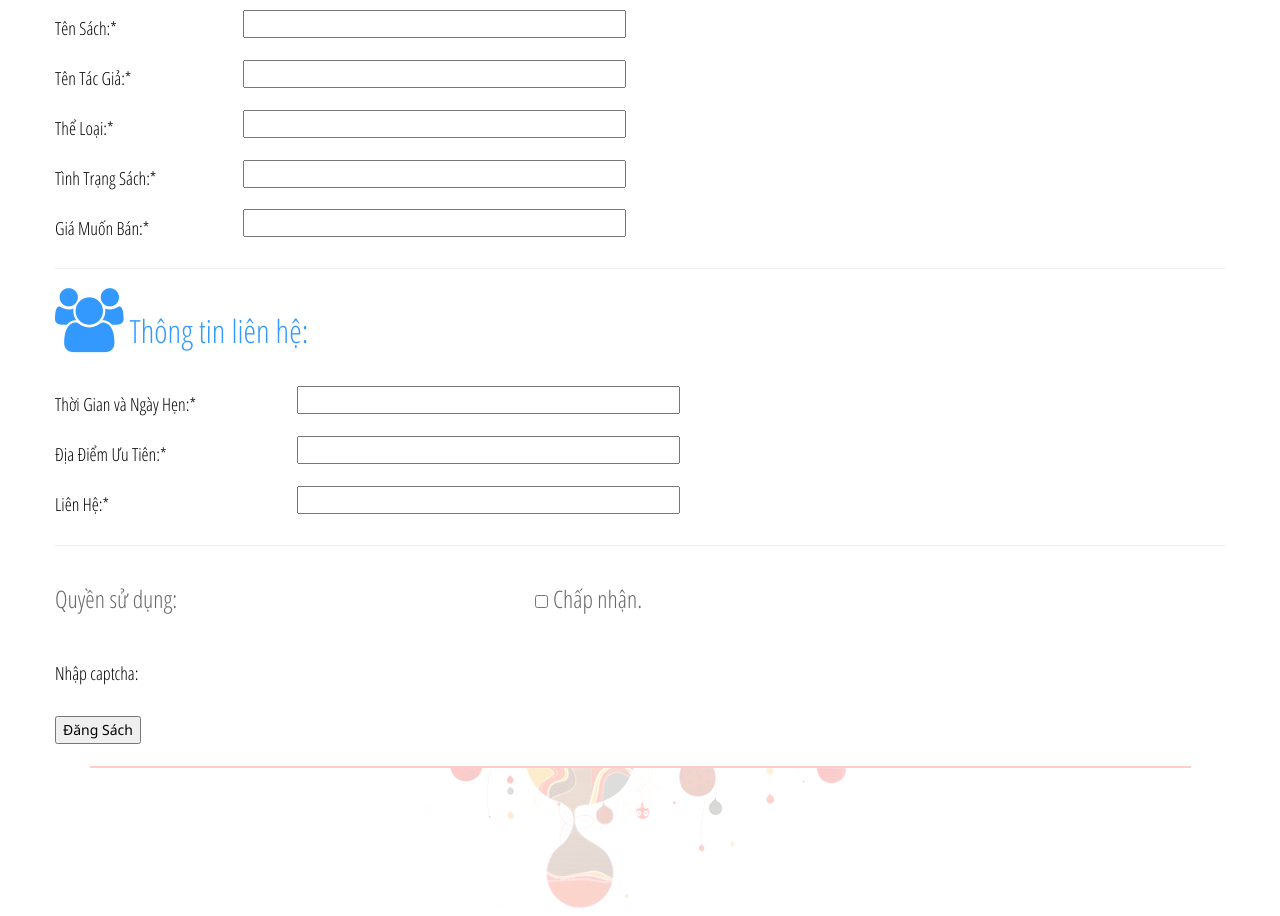
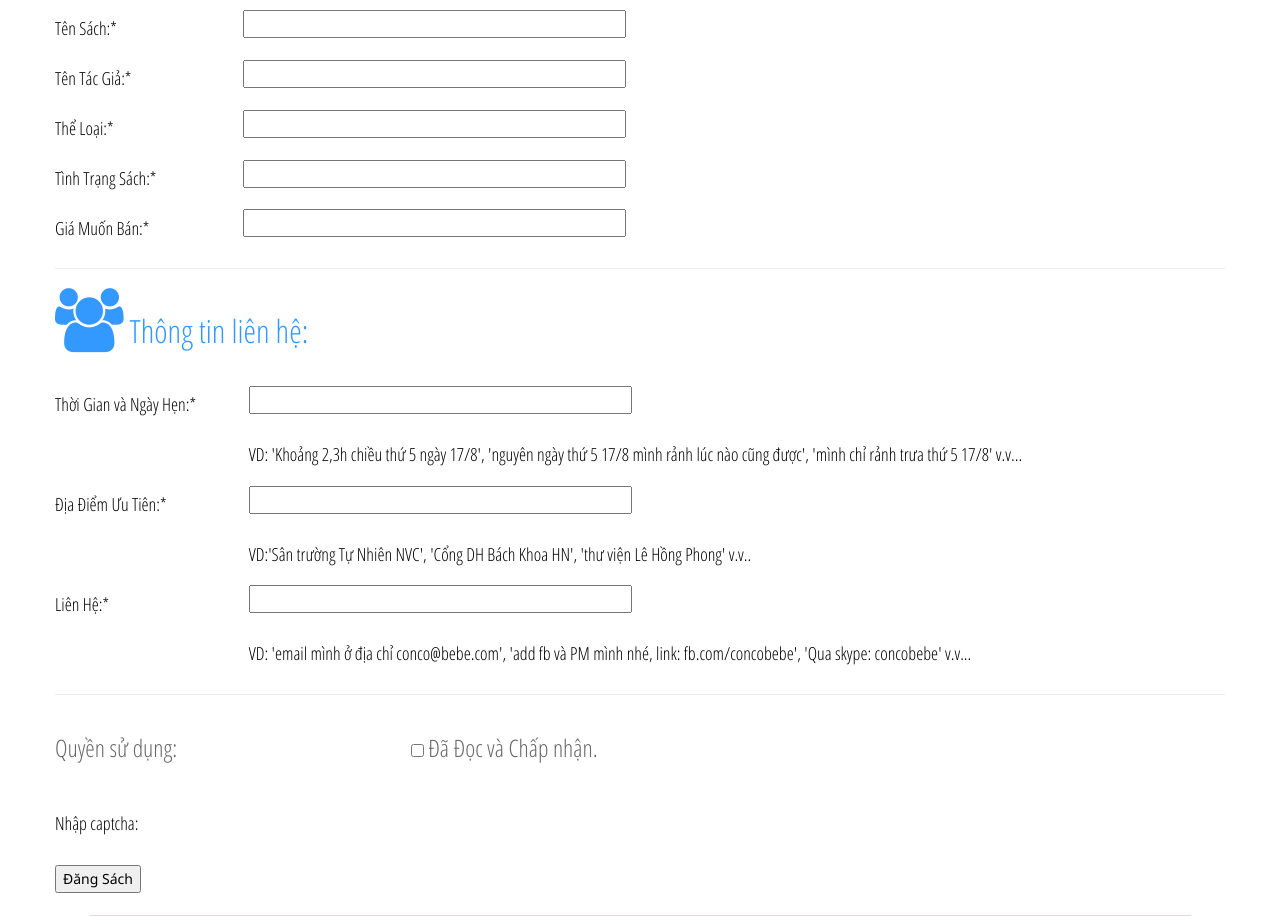
Before and after one commit to nguyenph88/Old-Books-Trading, a Flask app: page /users/dang-sach/ in a window 1280 px wide. Shown: the part 826-1742 px from the top of the page. Run offline with Flask 2, Linux system fonts and the light colour scheme; some libraries are stand-ins or nearby versions.

Commit message:
added description to template dang-sach.html

```diff
--- a/app/templates/users/dang-sach.html
+++ b/app/templates/users/dang-sach.html
@@ -34,20 +34,20 @@
                             <table style="width:900px;">
                             <tr>
                               <td><h3>Trường Đang Học: *</h3></td>
-                              <td>{{ form.name(size=50, title="asd") }}</br>
+                              <td>{{ form.name(size=50, title="Tên trường đang học, có thể là trường trung học, đại học, học viện v.v...") }}</br>
                               </td>
                             </tr>
                             <tr>
                               <td><h3>Khu Vực:*</h3></td>
-                              <td>{{ form.name(size=50) }}</td>
+                              <td>{{ form.name(size=50, title="Chọn khu vực mà bạn đang cư ngụ để tiện việc giao dịch và trao đổi") }}</td>
                             </tr>
                             <tr>
                               <td><h3>Ngành Học:</h3></td>
-                              <td>{{ form.name(size=50) }}</td>
+                              <td>{{ form.name(size=50, title="Chọn ngành bạn đang theo học để giới hạn tìm kiếm nhằm đưa ra kết quả tốt hơn") }}</td>
                             </tr>
                             <tr>
                               <td><h3>Giáo viên phụ trách:</h3></td>
-                              <td>{{ form.name(size=50) }}</td>
+                              <td>{{ form.name(size=50, title="Chọn giáo viên dạy và sử dụng cuốn sách này để giới hạn tìm kiếm nhằm đưa ra kết quả tốt hơn") }}</td>
                             </tr>
                             </table>
                             <hr></hr>
@@ -56,40 +56,52 @@
                             <table style="width:900px;">
                             <tr>
                               <td><h3>Tên Sách:*</h3></td>
-                              <td>{{ form.name(size=50) }}</td>
+                              <td>{{ form.name(size=50, title="Tên càng chi tiết và rõ ràng cùng giúp kết quả tìm tốt hơn") }}</td>
                             </tr>
                             <tr>
                               <td><h3>Tên Tác Giả:*</h3></td>
-                              <td>{{ form.name(size=50) }}</td>
+                              <td>{{ form.name(size=50, title="Để tránh nhầm lẫn vui lòng điền thêm tên tác giả hoặc nhà xuất bản") }}</td>
                             </tr>
                             <tr>
                               <td><h3>Thể Loại:*</h3></td>
-                              <td>{{ form.name(size=50) }}</td>
+                              <td>{{ form.name(size=50, title="Có thể là sách giáo khoa, sách tham khảo, sách giải, tài liệu hoặc sách đọc thêm") }}</td>
                             </tr>
                             <tr>
                               <td><h3>Tình Trạng Sách:*</h3></td>
-                              <td>{{ form.name(size=50) }}</td>
+                              <td>{{ form.name(size=50, title="Để tiện việc trao đổi vui lòng ghi rõ tình trạng cuốn sách, VD: còn khá mới, mới, cũ, còn sử dụng được, có ghi chép, mất bìa v.v...") }}</td>
                             </tr>
                             <tr>
                               <td><h3>Giá Muốn Bán:*</h3></td>
-                              <td>{{ form.name(size=50) }}</td>
+                              <td>{{ form.name(size=50, title="- Ghi bằng số - Giá bạn muốn bán cuốn sách là bao nhiêu, VD: 5000, 10000, 12500 v.v..., nếu bạn muốn tặng vui lòng ghi 0") }}</td>
                             </tr>
                             </table>
                             <hr></hr>
                             <!-- thong tin lien lac -->
                         	<font face="Open Sans Condensed" color="#3399FF" size="6px"><i class="fa fa-users fa-2x"></i> Thông tin liên hệ:</font><br/><br/>
-                            <table style="width:900px;">
+                            <table style="table-layout: fixed;">
                             <tr>
-                              <td><h3>Thời Gian và Ngày Hẹn:*</h3></td>
-                              <td>{{ form.name(size=50) }}</td>
+                              <td width="200px"><h3>Thời Gian và Ngày Hẹn:*</h3></td>
+                              <td width="1000px">{{ form.name(size=50, title="Cho người mua biết bạn muốn hẹn gặp mặt vào lúc nào, không bắt buộc bạn và người mua sách phải gặp đúng ngày và giờ này, nhưng cho người khác có khái niệm chung khi nào có thể gặp được. VD: 'Khoảng 2,3h chiều thứ 5 ngày 17/8', 'nguyên ngày thứ 5 17/8 mình rảnh lúc nào cũng được', 'mình chỉ rảnh trưa thứ 5 17/8' v.v...") }}</td>
+                            </tr>
+                            <tr>
+                              <td></td>
+                              <td><h3>VD: 'Khoảng 2,3h chiều thứ 5 ngày 17/8', 'nguyên ngày thứ 5 17/8 mình rảnh lúc nào cũng được', 'mình chỉ rảnh trưa thứ 5 17/8' v.v...</h3></td>
                             </tr>
                             <tr>
                               <td><h3>Địa Điểm Ưu Tiên:*</h3></td>
-                              <td>{{ form.name(size=50) }}</td>
+                              <td>{{ form.name(size=50, title="Cho người mua biết bạn muốn gặp ở đâu, không bắt buộc phải gặp đúng chỗ mọi việc đều có thể nói chuyện và hẹn lại với người mua. VD:'Sân trường Tự Nhiên NVC', 'Cổng DH Bách Khoa HN', 'thư viện Lê Hồng Phong' v.v..") }}</td>
+                            </tr>
+                            <tr>
+                              <td></td>
+                              <td><h3>VD:'Sân trường Tự Nhiên NVC', 'Cổng DH Bách Khoa HN', 'thư viện Lê Hồng Phong' v.v..</h3></td>
                             </tr>
                             <tr>
                               <td><h3>Liên Hệ:*</h3></td>
-                              <td>{{ form.name(size=50) }}</td>
+                              <td>{{ form.name(size=50, title="Cách nào là tốt nhất để có thể liên hệ bạn, qua email, di động, facebook v.v... VD: 'email mình ở địa chỉ conco@bebe.com', 'add fb và PM mình nhé, link: fb.com/concobebe', 'Qua skype: concobebe' v.v... ") }}</td>
+                            </tr>
+                            <tr>
+                              <td></td>
+                              <td><h3>VD: 'email mình ở địa chỉ conco@bebe.com', 'add fb và PM mình nhé, link: fb.com/concobebe', 'Qua skype: concobebe' v.v... </h3></td>
                             </tr>
                             </table>
                             <hr></hr>
@@ -97,7 +109,7 @@
                             <table style="width:900px;">
                             <tr>
                               <td><h2>Quyền sử dụng:</h2></td>
-                              <td><h2>{{ form.accept_tos }} Chấp nhận.</h2></td>
+                              <td><h2>{{ form.accept_tos }} Đã Đọc và Chấp nhận.</h2></td>
                             </tr>
                             </table>
                             <br>
```
